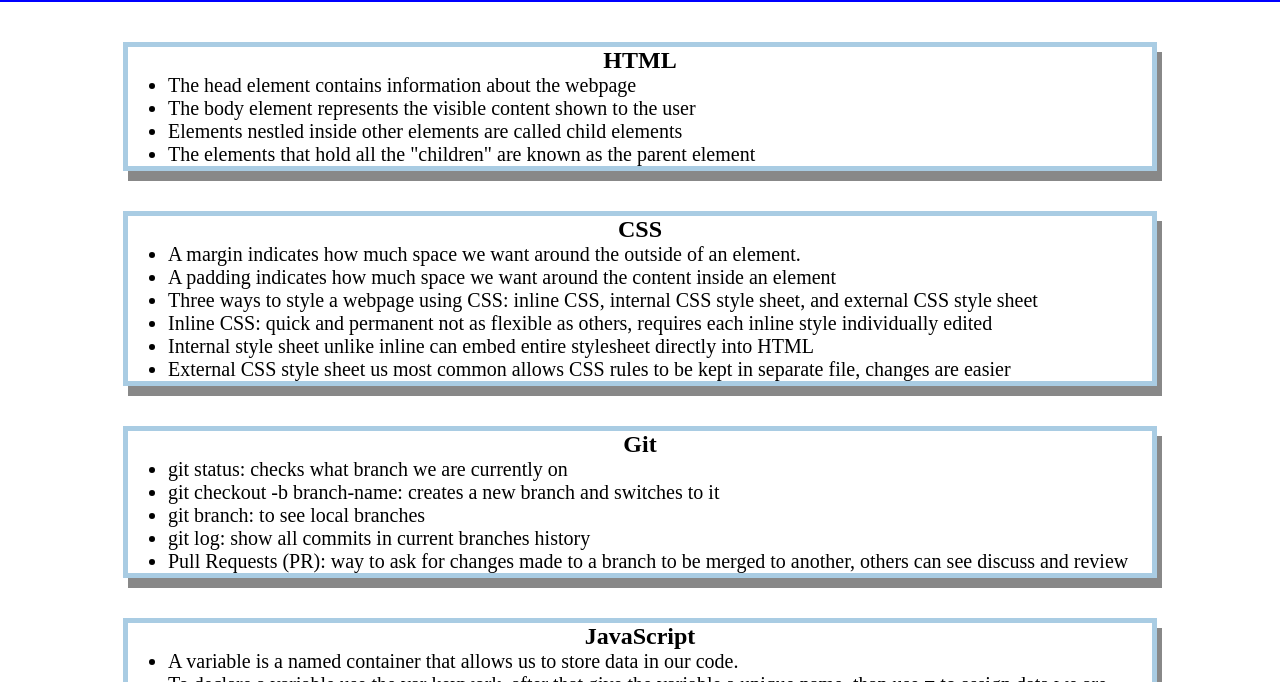
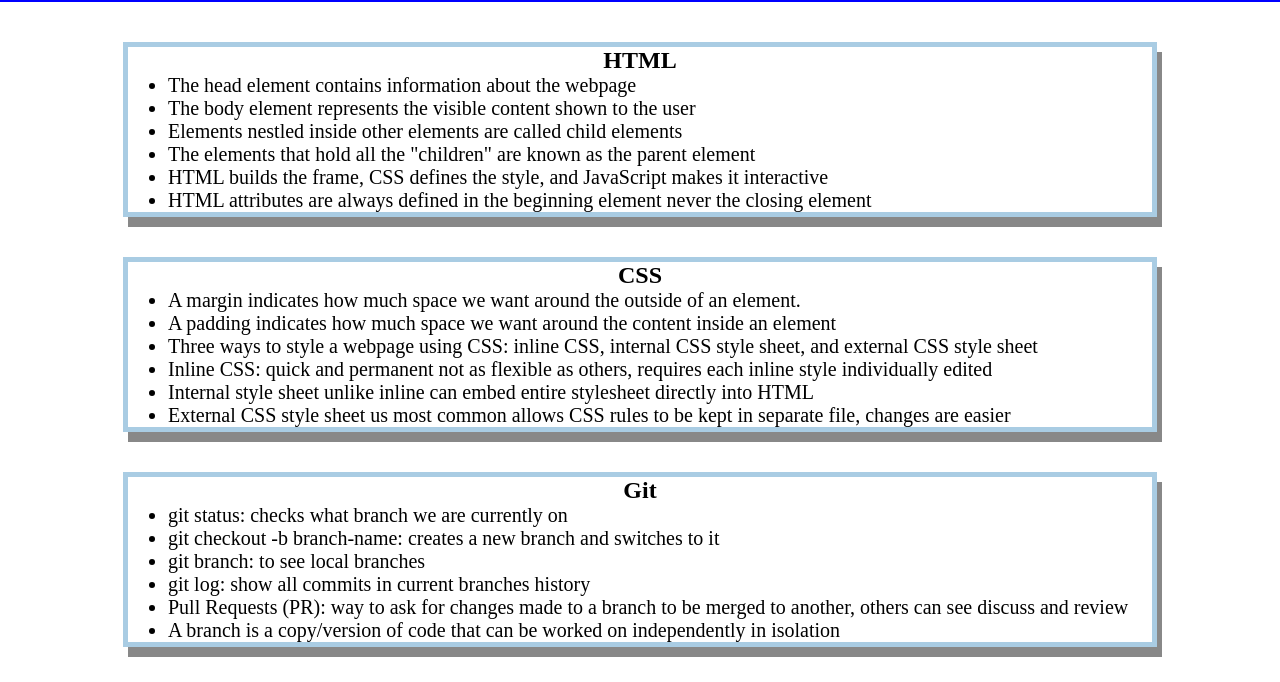
Before and after one commit to sydneyhaynes22/prework-study-guide, a plain HTML site: page index.html in a window 1280 px wide. Shown: the part 118-800 px from the top of the page. Drawn offline with Linux system fonts and the light colour scheme.

Commit message:
updated project README file

```diff
--- a/index.html
+++ b/index.html
@@ -21,6 +21,9 @@
   <li>The body element represents the visible content shown to the user</li>
   <li>Elements nestled inside other elements are called child elements</li>
   <li>The elements that hold all the "children" are known as the parent element</li>
+  <li>HTML builds the frame, CSS defines the style, and JavaScript makes it interactive </li>
+  <li>HTML attributes are always defined in the beginning element never the closing element</li>
+
 </ul>
       </section>
 
@@ -44,6 +47,8 @@
   <li>git branch: to see local branches</li>
   <li>git log: show all commits in current branches history</li>
   <li>Pull Requests (PR): way to ask for changes made to a branch to be merged to another, others can see discuss and review</li>
+  <li>A branch is a copy/version of code that can be worked on independently in isolation</li>
+
 </ul>
       </section>
 
```
Also changed, not shown: 1 other file.
